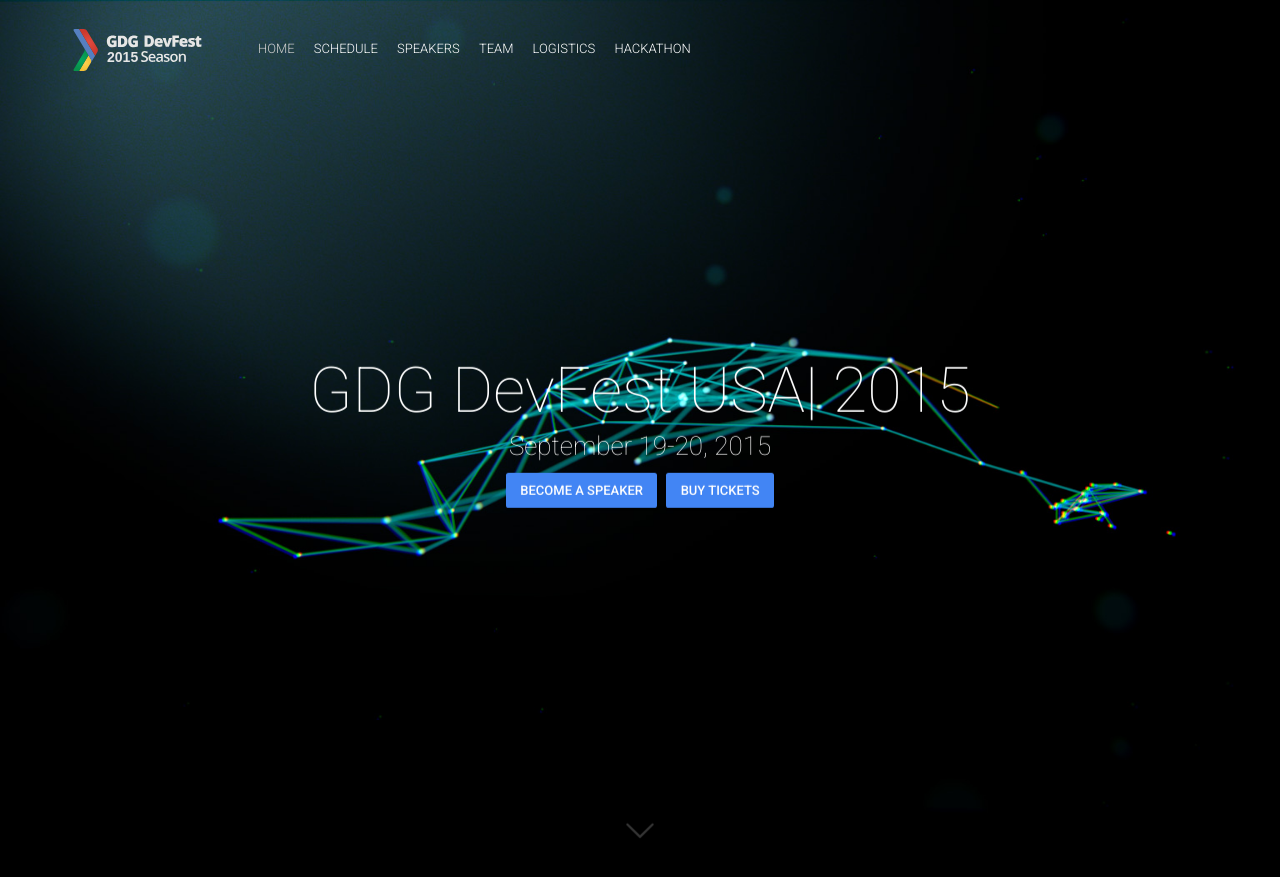
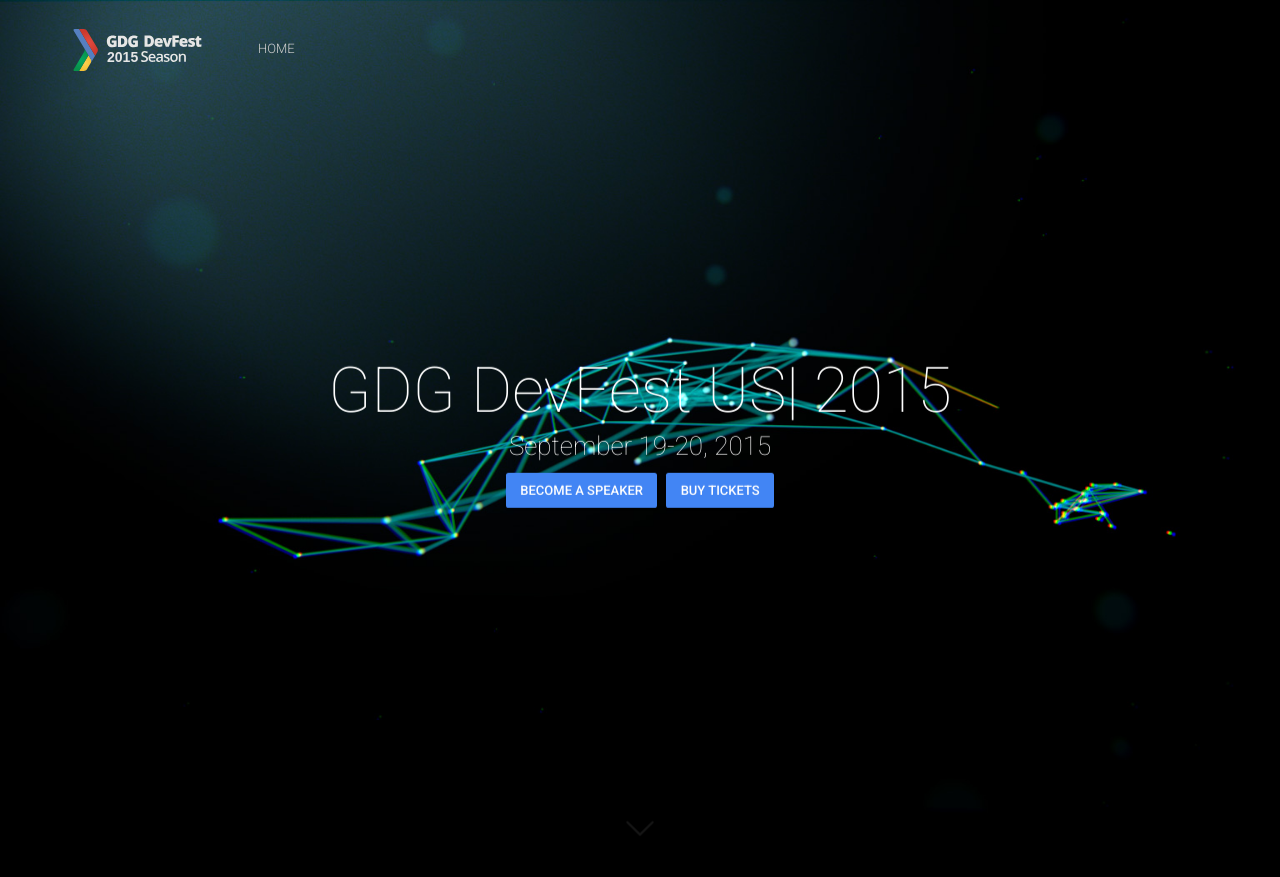
Before and after one commit to GDG-Buffalo/GDG-Buffalo.github.io, a Jekyll site: the page built from index.html, in a window 1280 px wide and 900 px high. Shown: the top 877 px of the window. Built offline with Jekyll 4.4.1, drawn with Linux system fonts in a browser that asks for light colours; nearby versions of some CDN libraries; comment, search, counter and statistics services are not loaded; some of the changed text lies outside the part shown.

Commit message:
Minor Update

```diff
--- a/_config.yml
+++ b/_config.yml
@@ -42,16 +42,6 @@ c4sponsorsUrl: "/assets/GDG_DevFest_Partnership.pdf"
 # Navigation
 navigationLinks:
  - {permalink: "/", text: "Home"}
-# - {permalink: "/blog/", text: "Blog"}
- - {permalink: "/schedule/", text: "Schedule"}
- - {permalink: "/speakers/", text: "Speakers"}
- - {permalink: "/team/", text: "Team"}
- - {permalink: "/logistics/", text: "Logistics"}
- - {permalink: "/hackathon/", text: "Hackathon"}
-bottomNavigationLinks:
- - {link: "https://docs.google.com/forms/d/15BOSL3TmDgHIRmwVHsgtUynlwrdL991t4PL0rC24ylM/viewform?usp=send_form", text: "Become a speaker"}
-rightNavigationButtons:
- - {link: "https://docs.google.com/forms/d/15BOSL3TmDgHIRmwVHsgtUynlwrdL991t4PL0rC24ylM/viewform?usp=send_form", text: "Become a speaker"}
 
 # Hero Block
 heroImage: "hero.jpg"
@@ -66,9 +56,7 @@ heroButtons:
 # About Block
 aboutTitle: "About GDG DevFest"
 aboutBlock:
- - {title: "Conference", image: "conference.jpg", text: "The biggest Google related event in the country carefully crafted for you by GDG community! Awesome speakers and lots of fun!" }
  - {title: "Workshops", image: "workshop.jpg", text: "Full-day of workshops, hands-on experience, hacking and debugging. Come and tame your favourite technology!" }
- - {title: "Hackathon", image: "hackathon.jpg", text: "Full-day freestyle hackathon! Want some real team building on friday? Grab your team and join our hackathon!" }
 
 # Statistic Block
 statisticBlockImage: "statistic.jpg"
```
